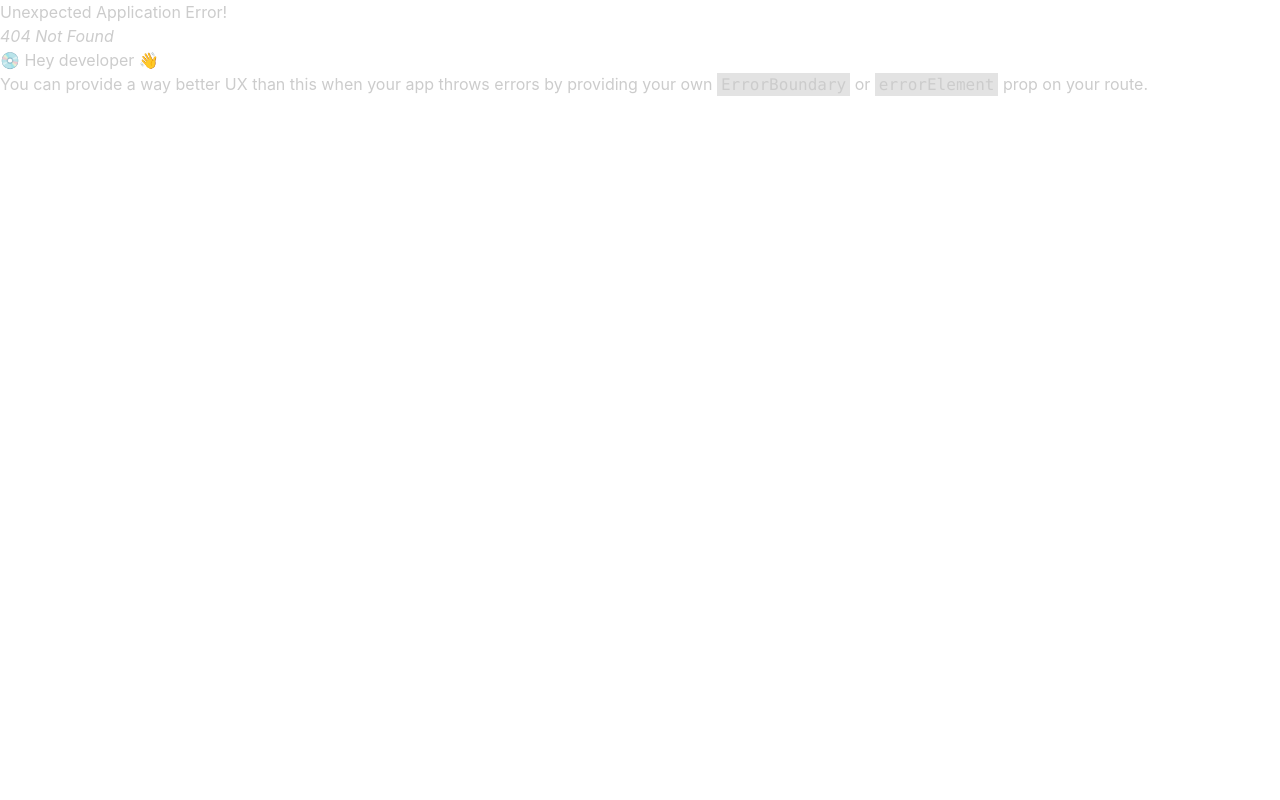
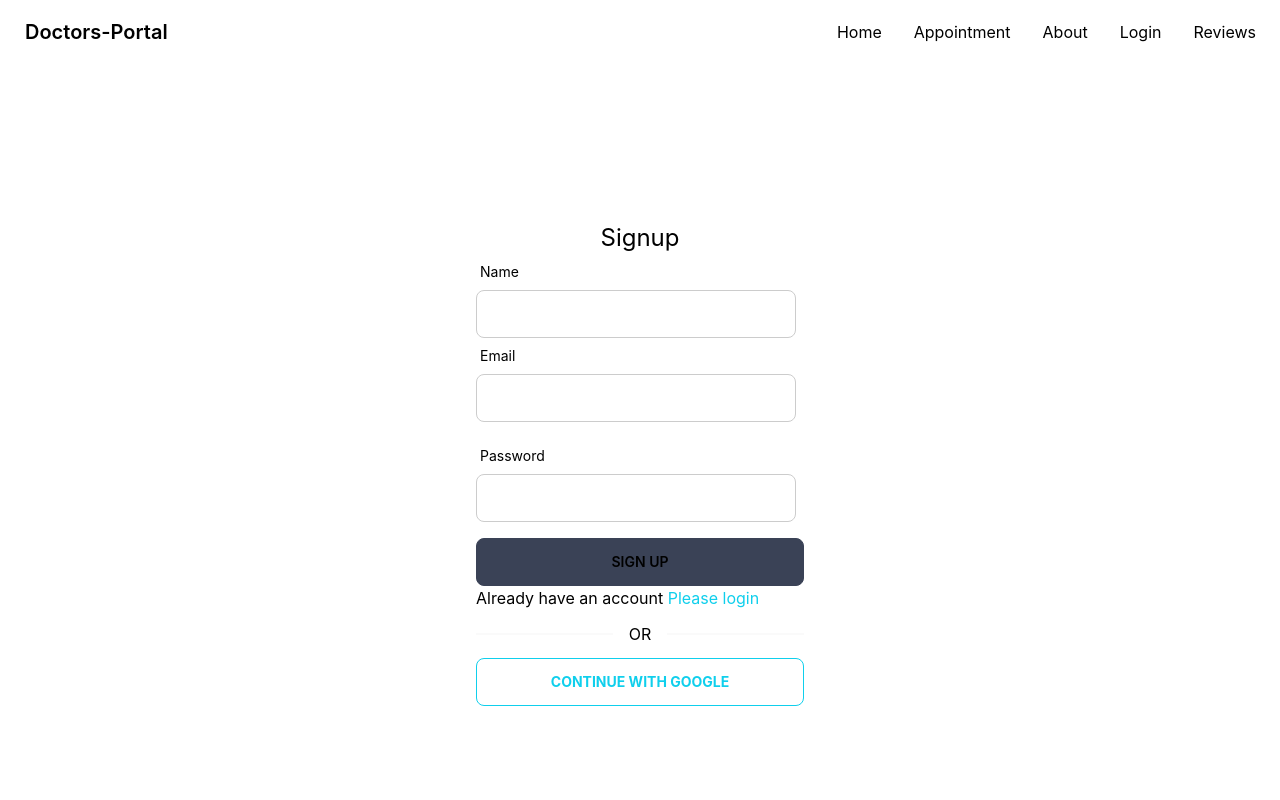
Before and after one commit to SOHELMAHMUD12/doctors-portal, a React (Create React App) app: page /signup in a window 1280 px wide. Before the commit this address had no page. Shown: the top 800 px of the page. Built offline with nearby package versions, Linux system fonts and the light colour scheme; the HTML template or start-up script is replaced by a standard one.

Commit message:
added signup

```diff
--- a/package.json
+++ b/package.json
@@ -8,9 +8,11 @@
     "@testing-library/user-event": "^13.5.0",
     "daisyui": "^2.39.1",
     "date-fns": "^2.29.3",
+    "firebase": "^9.14.0",
     "react": "^18.2.0",
     "react-day-picker": "^8.3.6",
     "react-dom": "^18.2.0",
+    "react-hook-form": "^7.39.3",
     "react-router-dom": "^6.4.3",
     "react-scripts": "5.0.1",
     "web-vitals": "^2.1.4"
--- /dev/null
+++ b/src/Firebase/firebase.config.js
@@ -0,0 +1,18 @@
+// Import the functions you need from the SDKs you need
+import { initializeApp } from "firebase/app";
+// TODO: Add SDKs for Firebase products that you want to use
+// https://firebase.google.com/docs/web/setup#available-libraries
+
+// Your web app's Firebase configuration
+const firebaseConfig = {
+  apiKey: process.env.REACT_APP_apiKey,
+  authDomain:process.env.REACT_APP_authDomain ,
+  projectId: process.env.REACT_APP_projectId,
+  storageBucket:process.env.REACT_APP_storageBucket ,
+  messagingSenderId:process.env.REACT_APP_messagingSenderId ,
+  appId:process.env.REACT_APP_appId ,
+};
+
+// Initialize Firebase
+const app = initializeApp(firebaseConfig);
+export default app;
--- a/src/Pages/Appointment/AvailabeAppointments/AvailabeAppointments.js
+++ b/src/Pages/Appointment/AvailabeAppointments/AvailabeAppointments.js
@@ -5,7 +5,8 @@
 
 const AvailabeAppointments = ({selectedDate}) => {
     const [AppointmentOptions, setAppointmentOption] = useState([]);
-    const [treatment, setTreatment] = useState(null)
+    const [treatment, setTreatment] = useState(null);
+    console.log(treatment);
 
     useEffect (() =>{
         fetch('AppointmentOption.json')
@@ -30,6 +31,7 @@
                 <BookingModal
                 selectedDate={selectedDate}
                 treatment={treatment}
+                setTreatment={setTreatment}
                 ></BookingModal>
             }
         </section>
--- a/src/Pages/Appointment/BookingModal/BookingModal.js
+++ b/src/Pages/Appointment/BookingModal/BookingModal.js
@@ -1,7 +1,7 @@
 import { format } from "date-fns";
 import React from "react";
 
-const BookingModal = ({ treatment, selectedDate }) => {
+const BookingModal = ({ treatment, setTreatment, selectedDate }) => {
   const { name, slots } = treatment;
   const date = format(selectedDate, "PP");
 
@@ -13,7 +13,16 @@
     const email = form.email.value;
     const phone = form.phone.value;
 
-    console.log(date, slot, name, email, phone);
+    const booking ={
+      AppointmentDate: date,
+      treatment: name,
+      patient: slot,
+      email,
+      phone,
+    }
+    setTreatment(null);
+
+    console.log(booking);
 
 
   }
@@ -41,7 +50,10 @@
               <option  selected>
               </option>
              {
-              slots.map(slot => <option value={slot}>{slot}</option>)
+              slots.map((slot,i) => <option
+               value={slot}
+               key ={i}
+               >{slot}</option>)
              }
             </select>
             <input
--- a/src/Pages/Login/Login.js
+++ b/src/Pages/Login/Login.js
@@ -1,11 +1,57 @@
-import React from 'react';
+import React from "react";
+import { useForm } from "react-hook-form";
+import { Link } from "react-router-dom";
 
 const Login = () => {
-    return (
-        <div>
-            <h1>this is login</h1>
-        </div>
-    );
+
+  const { register,formState:{errors}, handleSubmit } = useForm();
+
+  const handleLogin = data =>{
+    console.log(data);
+  }
+  return (
+    <div className="h-[800px]  flex justify-center items-center">
+      <div className="w-96 p-7">
+        <h2 className="text-2xl text-black text-center">Login</h2>
+
+        <form onSubmit={handleSubmit(handleLogin)}>
+
+          <div className="form-control w-full max-w-xs">
+            <label className="label">
+              <span className="label-text  text-black ">Email</span>  </label>
+              <input type="text" {...register("email", {required: "Email Address is required"})}  className="input input-bordered w-full max-w-xs border-current "  />
+              {errors.email && <p className="text-red-600">{errors.email?.message}</p>}
+
+
+          </div>
+          <div className="form-control w-full max-w-xs">
+            <label className="label">
+              <span className="label-text  text-black">Password</span></label>
+              <input type="password" {...register("password",{
+                required:"Password is required",
+                minLength:{value: 6, message: 'Password must be 6 characters or longer'}
+            })}
+
+                className="input input-bordered w-full max-w-xs border-current		"  />
+
+             <label className="label">  <span className="label-text  text-black">Forget Password</span></label>
+             {errors.password && <p className="text-red-600">{errors.password?.message}</p>}
+
+          </div>
+
+          <input className="btn btn-accent w-full text-black" value="Login" type="submit" />
+        </form>
+        <p className="text-black">New To Doctors Portal <Link className="text-primary" to="/signup">Create an account</Link></p>
+
+
+  <div className="divider text-black">OR</div>
+  <button className="btn btn-outline w-full font-bold text-primary">CONTINUE WITH GOOGLE</button>
+
+
+
+      </div>
+    </div>
+  );
 };
 
 export default Login;
--- /dev/null
+++ b/src/Pages/Signup/Signup.js
@@ -0,0 +1,68 @@
+import React from 'react';
+import { Link } from 'react-router-dom';
+import {useForm} from 'react-hook-form';
+
+const Signup = () => {
+
+    const {register, formState:{errors}, handleSubmit } = useForm();
+
+    const handleSignup = (data) =>{
+        console.log(data);
+    }
+
+    return (
+        <div className="h-[800px]  flex justify-center items-center">
+      <div className="w-96 p-7">
+        <h2 className="text-2xl text-black text-center">Signup</h2>
+
+        <form onSubmit={handleSubmit(handleSignup)} >
+
+          <div className="form-control w-full max-w-xs">
+            <label className="label">
+              <span className="label-text  text-black ">Name</span>  </label>
+              <input type="text" {...register("name", {required: "Name is Required"})}
+
+              className="input input-bordered w-full max-w-xs border-current "  />
+               {errors.name && <p className="text-red-600">{errors.name?.message}</p>}
+
+
+
+          </div>
+          <div className="form-control w-full max-w-xs">
+            <label className="label">
+              <span className="label-text  text-black ">Email</span>  </label>
+              <input type="text" {...register("email",  {required: "Email Address is required"})}  className="input input-bordered w-full max-w-xs border-current "  />
+              {errors.email && <p className="text-red-600">{errors.email?.message}</p>}
+
+
+          </div>
+          <div className="form-control mt-4 w-full max-w-xs">
+            <label className="label">
+              <span className="label-text  text-black">Password</span></label>
+              <input type="password" {...register("password",{
+                required:"Password is required",minLength:{value: 6, message: 'Password must be 6 characters or longer'}
+                 })}
+
+                className="input input-bordered w-full max-w-xs border-current" />
+                {errors.password && <p className="text-red-600">{errors.password?.message}</p>}
+
+
+
+          </div>
+
+          <input className="btn btn-accent mt-4 w-full text-black" value="Sign Up" type="submit" />
+        </form>
+        <p className="text-black">Already have an account <Link className="text-primary" to="/login">Please login</Link></p>
+
+
+  <div className="divider text-black">OR</div>
+  <button className="btn btn-outline w-full font-bold text-primary">CONTINUE WITH GOOGLE</button>
+
+
+
+      </div>
+    </div>
+    );
+};
+
+export default Signup;
--- a/src/Routes/Routes/Routes.js
+++ b/src/Routes/Routes/Routes.js
@@ -3,6 +3,7 @@
 import Appointment from "../../Pages/Appointment/Appointment/Appointment";
 import Home from "../../Pages/Home/Home/Home";
 import Login from "../../Pages/Login/Login";
+import Signup from "../../Pages/Signup/Signup";
 
  const router = createBrowserRouter([
     {
@@ -19,6 +20,10 @@
                 element:<Login></Login>
             },
             {
+                path:'/signup',
+                element:<Signup></Signup>
+            },
+            {
                 path:'/appointment',
                 element:<Appointment></Appointment>
             }
```
Also changed, not shown: 1 other file (tests, documents, lock files or other folders).
